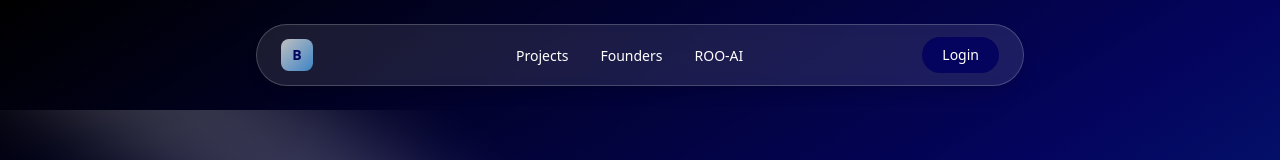
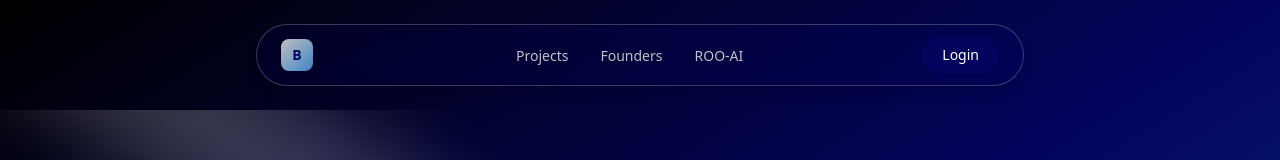
Before and after one commit to Pippinkntkm/sparkboardv5.0, a React (Vite) app: page / in a window 1280 px wide. Shown: the top 160 px of the page. Built offline with nearby package versions, Linux system fonts and the light colour scheme.

Commit message:
Fix navbar color blending and improve visual integration with background

```diff
--- a/src/components/ui/navbar-1.tsx
+++ b/src/components/ui/navbar-1.tsx
@@ -12,7 +12,7 @@ const Navbar1 = () => {
 
   return (
     <div className="flex justify-center w-full py-6 px-4">
-      <div className="flex items-center justify-between px-6 py-3 bg-white/10 backdrop-blur-md rounded-full shadow-lg w-full max-w-3xl relative z-10 border border-white/20">
+      <div className="flex items-center justify-between px-6 py-3 bg-boomerang-navy/20 backdrop-blur-md rounded-full shadow-lg w-full max-w-3xl relative z-10 border border-boomerang-silver/30">
         <div className="flex items-center">
           <motion.div
             className="w-8 h-8 mr-6"
@@ -37,7 +37,7 @@ const Navbar1 = () => {
                 transition={{ duration: 0.3 }}
                 whileHover={{ scale: 1.05 }}
               >
-                <a href="#" className="text-sm text-white hover:text-boomerang-silver transition-colors font-medium">
+                <a href="#" className="text-sm text-boomerang-silver hover:text-white transition-colors font-medium">
                   {item}
                 </a>
               </motion.div>
@@ -62,7 +62,7 @@ const Navbar1 = () => {
 
         {/* Mobile Menu Button */}
         <motion.button className="md:hidden flex items-center" onClick={toggleMenu} whileTap={{ scale: 0.9 }}>
-          <Menu className="h-6 w-6 text-white" />
+          <Menu className="h-6 w-6 text-boomerang-silver" />
         </motion.button>
       </div>
 
```
